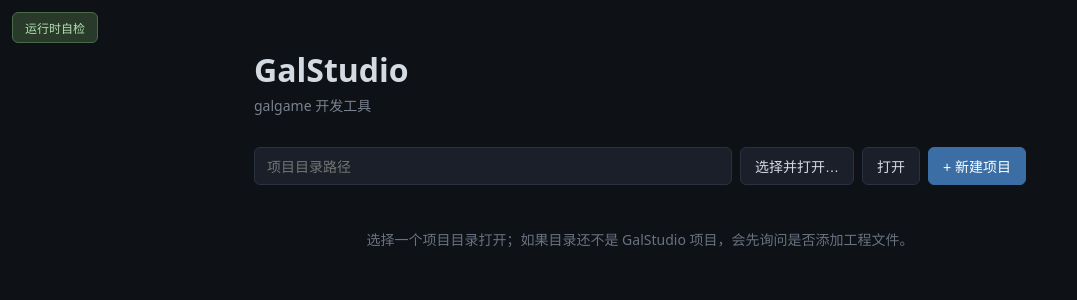
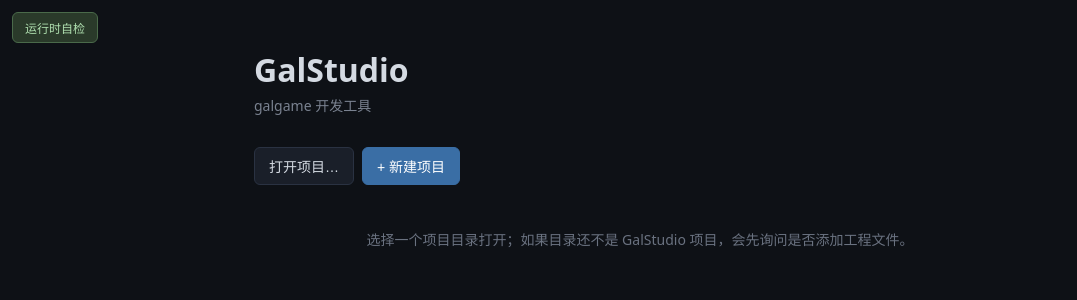
Before and after one commit to pixelsama/VibeGal-Studio, a React (Vite) app in the folder packages/studio/: page / in a window 1280 px wide. Shown: the top 300 px of the page, without its empty margins (0-1077 px from the left). Built offline with nearby package versions, Linux system fonts and the light colour scheme.

Commit message:
refactor: simplify project opening controls

```diff
--- a/packages/studio/src/features/projects/ProjectList.tsx
+++ b/packages/studio/src/features/projects/ProjectList.tsx
@@ -10,7 +10,6 @@
 }
 
 export function ProjectList({ onOpen }: Props) {
-  const [projectDir, setProjectDir] = useState<string>("");
   const [loading, setLoading] = useState(false);
   const [error, setError] = useState<string | null>(null);
 
@@ -55,7 +54,6 @@
   const handlePickProject = async () => {
     const dir = await pickDirectory();
     if (!dir) return;
-    setProjectDir(dir);
     await openDirectory(dir);
   };
 
@@ -85,14 +83,7 @@
 
       <section style={sectionStyle}>
         <div style={workspaceRow}>
-          <input
-            value={projectDir}
-            onChange={(e) => setProjectDir(e.target.value)}
-            placeholder="项目目录路径"
-            style={inputStyle}
-          />
-          <button onClick={handlePickProject} style={btnStyle} disabled={loading}>选择并打开…</button>
-          <button onClick={() => openDirectory(projectDir)} style={btnStyle} disabled={!projectDir || loading}>打开</button>
+          <button onClick={handlePickProject} style={btnStyle} disabled={loading}>打开项目…</button>
           <button onClick={handleNew} style={primaryBtn} disabled={loading}>+ 新建项目</button>
         </div>
 
@@ -116,11 +107,6 @@
 const subtitleStyle: React.CSSProperties = { margin: 0, color: "#7a8290", fontSize: 14 };
 const sectionStyle: React.CSSProperties = {};
 const workspaceRow: React.CSSProperties = { display: "flex", gap: 8, marginBottom: 20, flexWrap: "wrap" };
-const inputStyle: React.CSSProperties = {
-  flex: 1, minWidth: 240, padding: "8px 12px",
-  background: "#1a1f29", border: "1px solid #2a3242", borderRadius: 6,
-  color: "#d4dae2", fontFamily: "inherit", fontSize: 14,
-};
 const btnStyle: React.CSSProperties = {
   padding: "8px 14px", background: "#1a1f29", border: "1px solid #2a3242",
   borderRadius: 6, color: "#d4dae2", cursor: "pointer", fontSize: 14,
```
